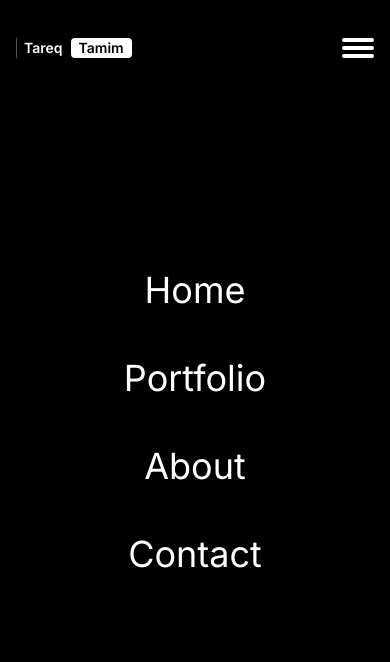
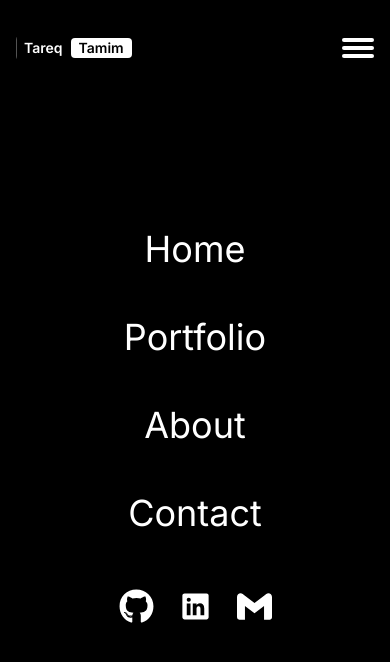
Before and after one commit to tamimhasan19702/nextportfolio, a Next.js app: page / in a window 390 px wide. Both pictures are taken after a click on the button 358 px from the left and 48 px from the top of the page. Shown: the top 662 px of the page. Built offline with nearby package versions, Linux system fonts and the light colour scheme.

Commit message:
update navbar.jsx

```diff
--- a/src/components/navbar.jsx
+++ b/src/components/navbar.jsx
@@ -83,11 +83,31 @@ const Navbar = () => {
                 {link.title}
               </Link>
             ))}
+            <div className="flex gap-6 mt-4">
+              <Link
+                href="https://github.com/tamimhasan19702"
+                target="_blank"
+                rel="noopener noreferrer">
+                <FaGithub size={35} color="white" />
+              </Link>
+              <Link
+                href="https://www.linkedin.com/in/tareq-monower-tamim/"
+                target="_blank"
+                rel="noopener noreferrer">
+                <IoLogoLinkedin size={35} color="white" />
+              </Link>
+              <Link
+                href="mailto:tareqmonower21@gmail.com"
+                target="_blank"
+                rel="noopener noreferrer">
+                <SiGmail size={35} />
+              </Link>
+            </div>
           </div>
         )}
 
+        {/* Desktop Menu List */}
         <div className="hidden md:flex gap-8 items-center">
-          {/* Desktop Menu List */}
           <div className="hidden md:flex gap-8 items-center">
             {links.map((link) => (
               <Link
```
